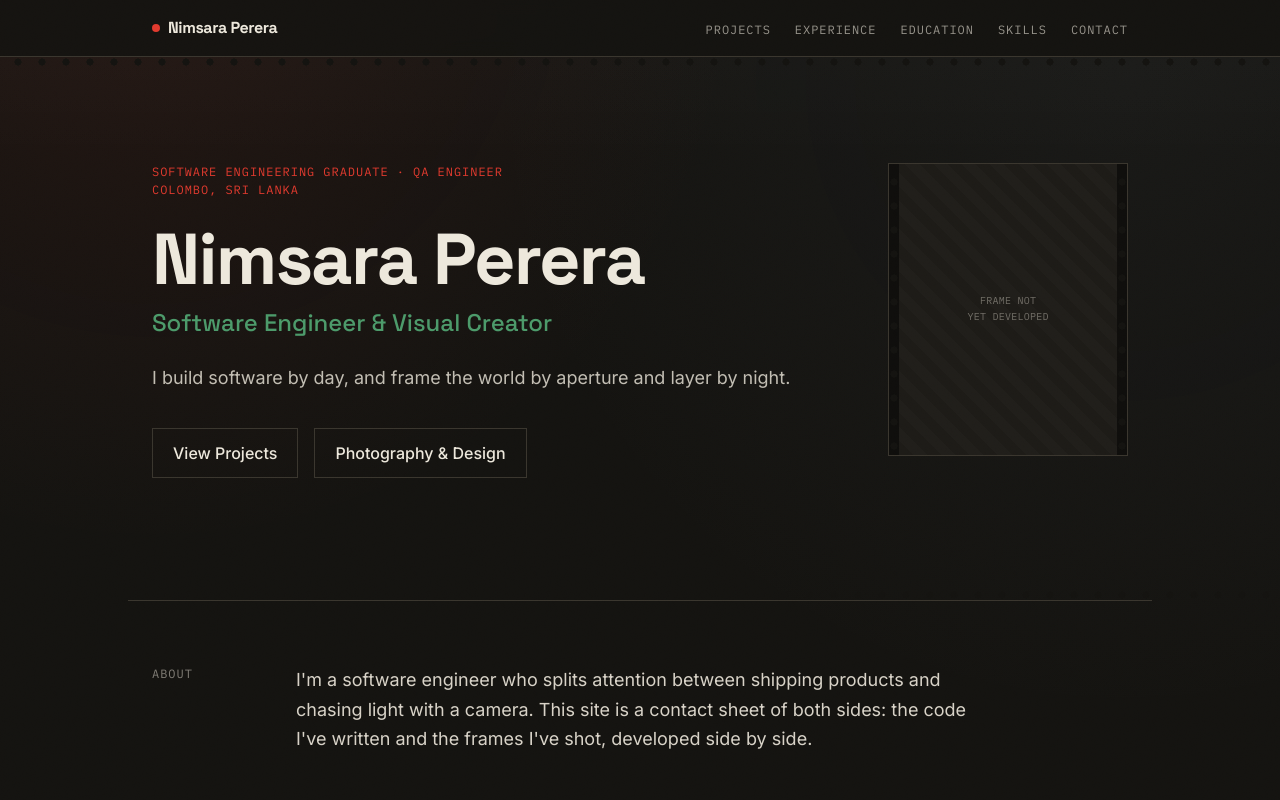
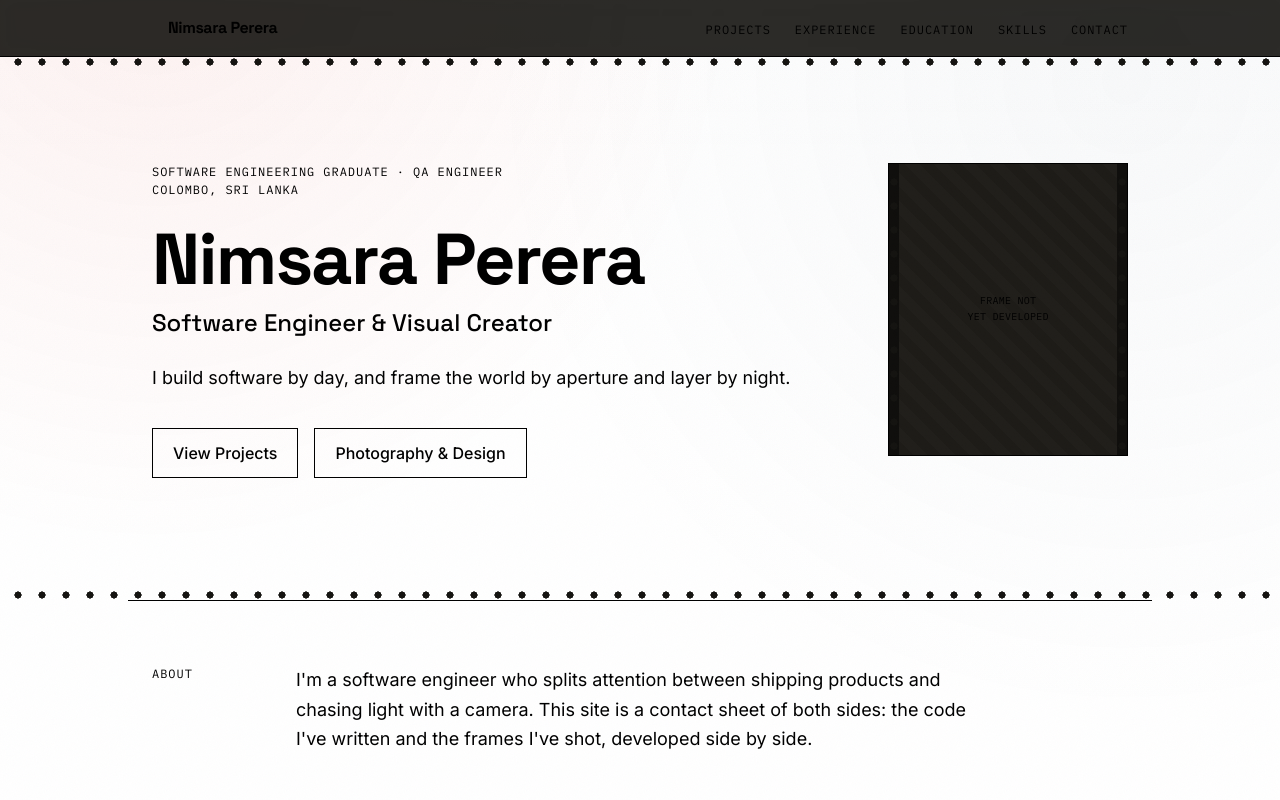
Before and after one commit to binoperera/Portfolio, a Next.js app: page / in a window 1280 px wide. Shown: the top 800 px of the page. Built offline with nearby package versions, Linux system fonts and the light colour scheme.

Commit message:
Update color definitions in tailwind.config.js
Refactor color definitions to use theme-aware variables.

```diff
--- a/tailwind.config.js
+++ b/tailwind.config.js
@@ -7,14 +7,13 @@ module.exports = {
   theme: {
     extend: {
       colors: {
-        ink: "#141310",       // near-black warm background
-        surface: "#1D1B17",   // raised panels on dark
-        paper: "#F1ECE0",     // light-table paper for contact-sheet cards
-        "paper-ink": "#1B1812", // text on paper
-        cream: "#EDE8DC",     // body text on dark
-        safelight: "#E13A2E", // darkroom safelight red accent
-        aperture: "#4C9A6A",  // focus-confirm green accent
-        line: "#3A362E",      // hairline rules on dark
+        // Theme-aware colours — values live in app/globals.css (--c-*)
+        ink:       "rgb(var(--c-ink) / <alpha-value>)",
+        surface:   "rgb(var(--c-surface) / <alpha-value>)",
+        line:      "rgb(var(--c-line) / <alpha-value>)",
+        cream:     "rgb(var(--c-cream) / <alpha-value>)",
+        safelight: "rgb(var(--c-safelight) / <alpha-value>)",
+        aperture:  "rgb(var(--c-aperture) / <alpha-value>)",
         "line-paper": "#D8D0BE",
       },
       fontFamily: {
```
